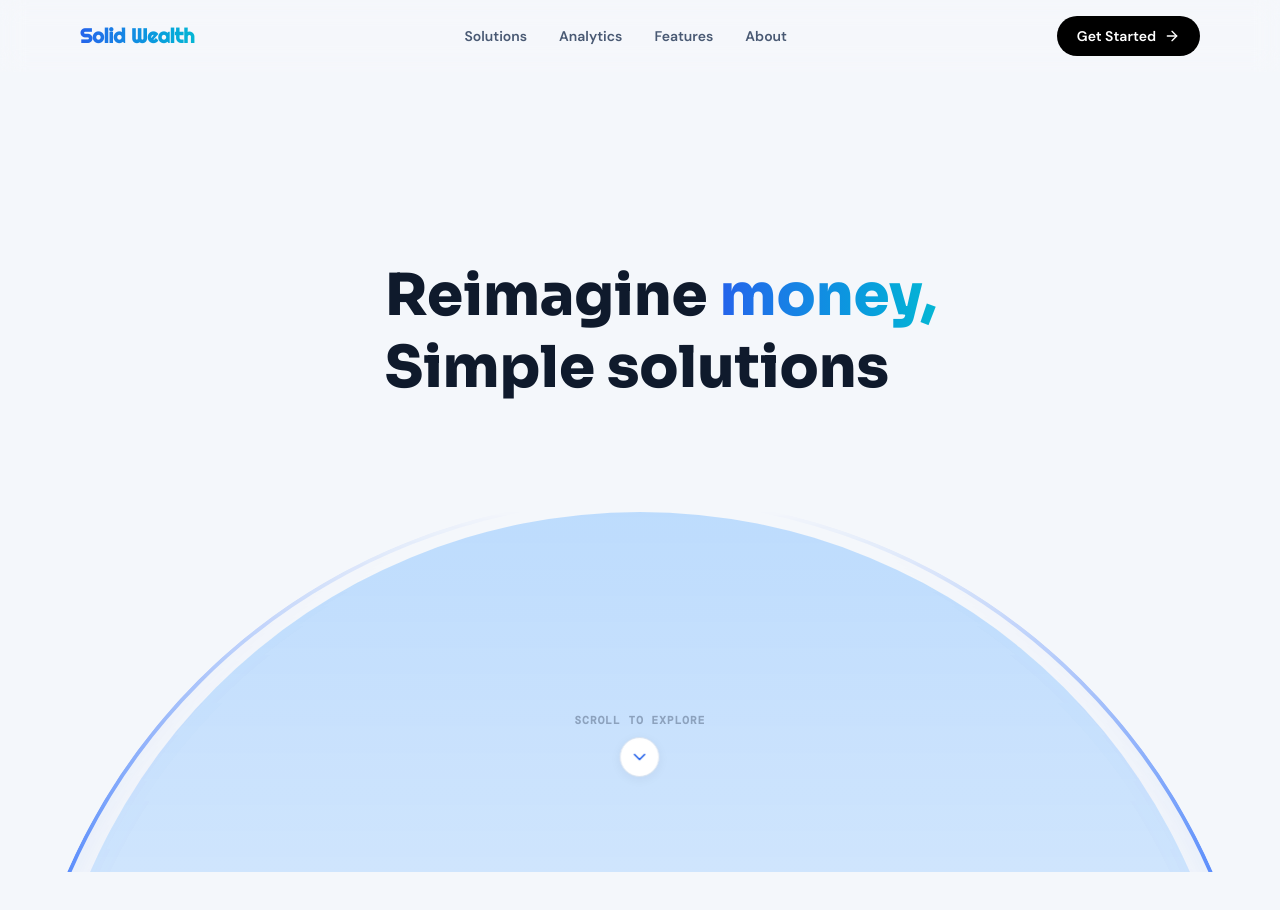
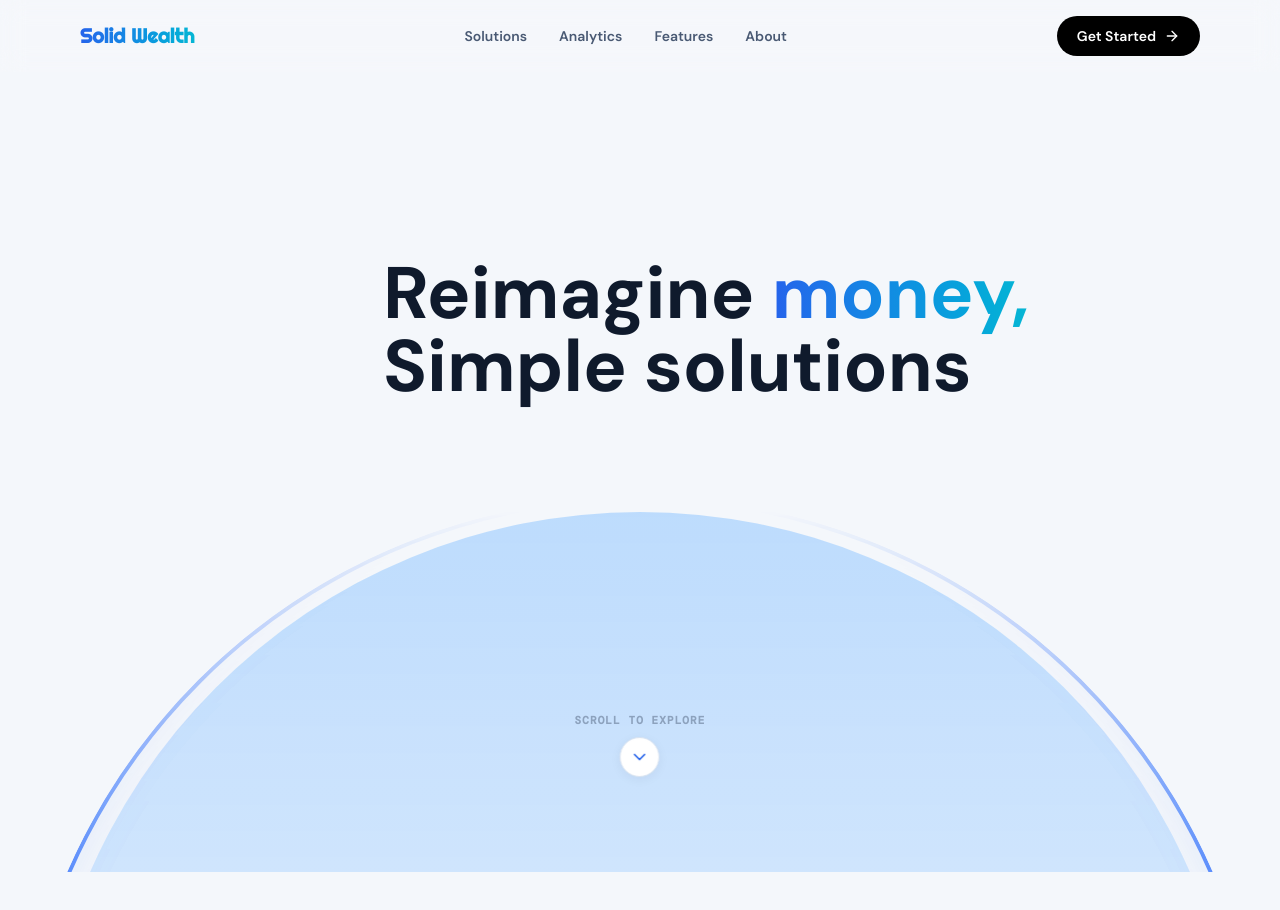
Before and after one commit to vishwajeett007/solid-wealth, a Next.js app: page / in a window 1280 px wide. Shown: the top 910 px of the page. Built offline with nearby package versions, Linux system fonts and the light colour scheme.

Commit message:
animate blown screen

```diff
--- a/src/components/sections/hero-section.tsx
+++ b/src/components/sections/hero-section.tsx
@@ -64,10 +64,10 @@ export function HeroSection() {
         textRef.current.style.transform = `translate3d(0, ${tyMobile}vh, 0)`;
       } else {
         // Desktop centering-to-split parallax transition
-        const txDesktop = (1 - progress) * 23;
+        const txDesktop = (1 - progress) * 43;
         const tyDesktop = (1 - progress) * -7;
         const textScale = 0.96 + progress * 0.04;
-        textRef.current.style.transform = `translate3d(${txDesktop}vw, ${tyDesktop}vh, 0) scale(${textScale})`;
+        textRef.current.style.transform = `translate3d(${txDesktop}%, ${tyDesktop}vh, 0) scale(${textScale})`;
       }
     }
 
@@ -103,10 +103,10 @@ export function HeroSection() {
         phoneRef.current.style.transform = `translate3d(0, ${phoneTyMobile}vh, 0) scale(${phoneScaleMobile})`;
       } else {
         // Desktop curve transition
-        const phoneTxDesktop = (1 - progress) * -23;
+        const phoneTxDesktop = (1 - progress) * 50;
         const phoneTyDesktop = (1 - progress) * 25;
         const phoneScaleDesktop = 0.7 + progress * 0.3;
-        phoneRef.current.style.transform = `translate3d(${phoneTxDesktop}vw, ${phoneTyDesktop}vh, 0) scale(${phoneScaleDesktop})`;
+        phoneRef.current.style.transform = `translate3d(${phoneTxDesktop}%, ${phoneTyDesktop}vh, 0) scale(${phoneScaleDesktop})`;
       }
       phoneRef.current.style.opacity = `${phoneOpacity}`;
     }
@@ -218,7 +218,7 @@ export function HeroSection() {
         />
 
         {/* Content Layout wrapper */}
-        <div className="mx-auto w-full max-w-[1440px] px-5 sm:px-8 lg:px-20 grid items-center gap-12 lg:grid-cols-2 lg:gap-16 z-10 relative h-full pt-16">
+        <div className="mx-auto w-full max-w-[1440px] px-5 sm:px-8 lg:px-20 grid items-center gap-12 lg:grid-cols-[1.15fr_0.85fr] lg:gap-16 z-10 relative h-full pt-16">
           {/* Column 1: Text Content */}
           <div
             ref={textRef}
@@ -240,10 +240,13 @@ export function HeroSection() {
 
             <h1
               className={cn(
-                "animate-fade-up font-display font-extrabold leading-tight tracking-normal text-wealth-primary [animation-delay:100ms] mr-4",
-                "text-[10vw] xs:text-[9vw] sm:text-5xl lg:text-6xl",
+                "animate-fade-up font-bold text-wealth-primary [animation-delay:100ms]",
+                "text-[10vw] xs:text-[9vw] sm:text-6xl lg:text-[68px] xl:text-[76px] leading-none tracking-normal",
                 isMobile && "text-center",
               )}
+              style={{
+                fontFamily: '"Google Sans", var(--font-dm-sans), sans-serif',
+              }}
             >
               <span className="block whitespace-nowrap">
                 Reimagine{" "}
```
